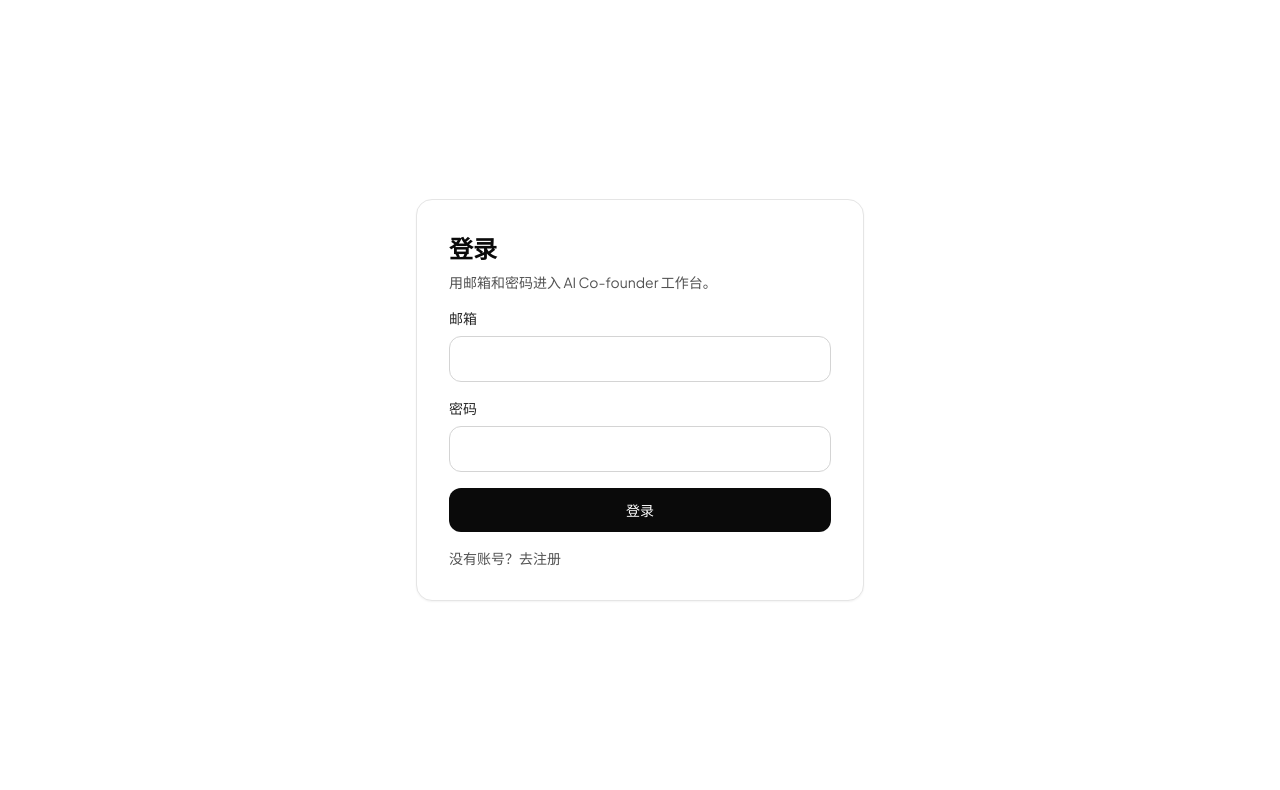
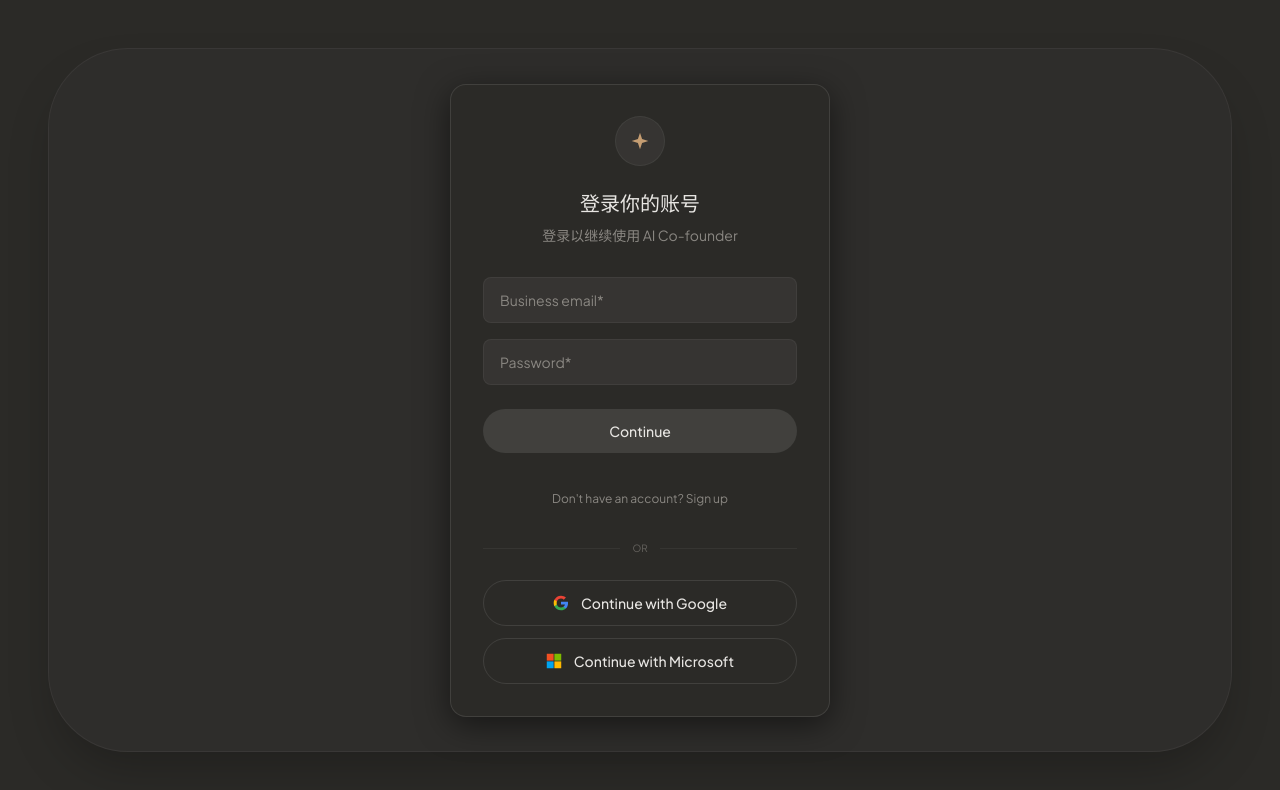
Before and after one commit to qqzhangyanhua/chat-prd2, a Next.js app in the folder apps/web/: page /login in a window 1280 px wide. Shown: the top 790 px of the page. Built offline with nearby package versions, Linux system fonts and the light colour scheme; no server answers; a web font is replaced by a local one.

Commit message:
feat(web): refresh authentication screens
Redesign the login and registration surfaces around the updated auth form
layout and messaging so they match the new product presentation. Align the
auth component tests with the current placeholders and submit flow.

```diff
--- a/apps/web/src/app/login/page.tsx
+++ b/apps/web/src/app/login/page.tsx
@@ -1,10 +1,14 @@
 import { AuthForm } from "../../components/auth/auth-form";
-
 
 export default function LoginPage() {
   return (
-    <main className="flex min-h-screen items-center justify-center px-6 py-12">
-      <AuthForm mode="login" />
+    <main className="relative flex min-h-screen flex-col items-center justify-center overflow-hidden bg-brand-dark px-6 py-12">
+      <div className="absolute inset-0 flex items-center justify-center pointer-events-none p-4 md:p-12">
+        <div className="w-full h-full max-w-[1400px] bg-brand-darker/40 rounded-[48px] md:rounded-[80px] shadow-2xl border border-white/5"></div>
+      </div>
+      <div className="relative z-10 w-full max-w-[400px]">
+        <AuthForm mode="login" />
+      </div>
     </main>
   );
 }
--- a/apps/web/src/app/register/page.tsx
+++ b/apps/web/src/app/register/page.tsx
@@ -1,10 +1,14 @@
 import { AuthForm } from "../../components/auth/auth-form";
-
 
 export default function RegisterPage() {
   return (
-    <main className="flex min-h-screen items-center justify-center px-6 py-12">
-      <AuthForm mode="register" />
+    <main className="relative flex min-h-screen flex-col items-center justify-center overflow-hidden bg-brand-dark px-6 py-12">
+      <div className="absolute inset-0 flex items-center justify-center pointer-events-none p-4 md:p-12">
+        <div className="w-full h-full max-w-[1400px] bg-brand-darker/40 rounded-[48px] md:rounded-[80px] shadow-2xl border border-white/5"></div>
+      </div>
+      <div className="relative z-10 w-full max-w-[400px]">
+        <AuthForm mode="register" />
+      </div>
     </main>
   );
 }
--- a/apps/web/src/components/auth/auth-form.tsx
+++ b/apps/web/src/components/auth/auth-form.tsx
@@ -22,11 +22,12 @@ export function AuthForm({ mode }: AuthFormProps) {
   const [errorMessage, setErrorMessage] = useState<string | null>(null);
   const [isSubmitting, setIsSubmitting] = useState(false);
 
-  const submitLabel = mode === "login" ? "登录" : "注册";
+  const titleLabelCn = mode === "login" ? "登录你的账号" : "创建你的账号";
+  const subtitleLabelCn = mode === "login" ? "登录以继续使用 AI Co-founder" : "注册以继续使用 AI Co-founder";
+  const submitLabel = "Continue";
   const submitAction = mode === "login" ? login : register;
   const switchHref = mode === "login" ? "/register" : "/login";
-  const switchLabel =
-    mode === "login" ? "没有账号？去注册" : "已有账号？去登录";
+  const switchLabel = mode === "login" ? "Don't have an account? Sign up" : "Already have an account? Log in";
 
   async function handleSubmit(event: FormEvent<HTMLFormElement>) {
     event.preventDefault();
@@ -50,56 +51,103 @@ export function AuthForm({ mode }: AuthFormProps) {
   }
 
   return (
-    <form
-      className="mx-auto flex w-full max-w-md flex-col gap-4 rounded-2xl border border-neutral-200 bg-white p-8 shadow-sm"
-      onSubmit={handleSubmit}
-    >
-      <div className="space-y-2">
-        <h1 className="text-2xl font-semibold text-neutral-950">{submitLabel}</h1>
-        <p className="text-sm text-neutral-600">
-          用邮箱和密码进入 AI Co-founder 工作台。
-        </p>
+    <div className="mx-auto flex w-full max-w-[380px] flex-col items-center rounded-2xl border border-white/10 bg-brand-dark p-8 shadow-[0_8px_32px_rgba(0,0,0,0.5)]">
+      <div className="mb-6 flex h-12 w-12 items-center justify-center rounded-full bg-brand-darker text-brand-primary ring-1 ring-white/10">
+        <svg width="20" height="20" viewBox="0 0 24 24" fill="none" xmlns="http://www.w3.org/2000/svg">
+          <path d="M12 2L14.5 9.5L22 12L14.5 14.5L12 22L9.5 14.5L2 12L9.5 9.5L12 2Z" fill="currentColor" strokeLinejoin="round"/>
+        </svg>
       </div>
 
-      <label className="flex flex-col gap-2 text-sm font-medium text-neutral-800">
-        邮箱
+      <h2 className="mb-2 text-xl font-medium text-content-light">{titleLabelCn}</h2>
+      <p className="mb-8 text-sm text-content-muted">{subtitleLabelCn}</p>
+
+      <form className="flex w-full flex-col gap-4" onSubmit={handleSubmit}>
+        <div className="flex flex-col gap-4">
           <input
-          className="rounded-xl border border-neutral-300 px-4 py-3 text-sm outline-none transition focus:border-neutral-950"
+            autoComplete="email"
+            className="w-full rounded-lg border border-white/5 bg-brand-darker px-4 py-3 text-sm text-content-light placeholder-content-muted outline-none transition-all hover:border-white/10 focus:border-white/20 focus:ring-2 focus:ring-brand-primary/20"
             name="email"
+            placeholder="Business email*"
             type="email"
+            required
             value={email}
             onChange={(event) => setEmail(event.target.value)}
           />
-      </label>
 
-      <label className="flex flex-col gap-2 text-sm font-medium text-neutral-800">
-        密码
           <input
-          className="rounded-xl border border-neutral-300 px-4 py-3 text-sm outline-none transition focus:border-neutral-950"
+            autoComplete={mode === "login" ? "current-password" : "new-password"}
+            className="w-full rounded-lg border border-white/5 bg-brand-darker px-4 py-3 text-sm text-content-light placeholder-content-muted outline-none transition-all hover:border-white/10 focus:border-white/20 focus:ring-2 focus:ring-brand-primary/20"
             name="password"
+            placeholder="Password*"
             type="password"
+            required
             value={password}
             onChange={(event) => setPassword(event.target.value)}
           />
-      </label>
+        </div>
 
         {errorMessage ? (
-        <p className="rounded-xl border border-red-200 bg-red-50 px-4 py-3 text-sm text-red-700">
-          {errorMessage}
-        </p>
+          <div className="flex items-start gap-3 rounded-lg border border-red-500/20 bg-red-500/10 px-4 py-3">
+            <svg className="mt-0.5 h-4 w-4 shrink-0 text-red-500" fill="none" stroke="currentColor" strokeWidth={2} viewBox="0 0 24 24">
+              <circle cx="12" cy="12" r="10" />
+              <path d="M12 8v4m0 4h.01" />
+            </svg>
+            <p className="text-sm text-red-400">{errorMessage}</p>
+          </div>
         ) : null}
 
         <button
-        className="rounded-xl bg-neutral-950 px-4 py-3 text-sm font-medium text-white disabled:cursor-not-allowed disabled:bg-neutral-500"
+          className="mt-2 flex w-full items-center justify-center rounded-[100px] bg-white/10 px-4 py-3 text-sm font-medium text-content-light transition-all hover:bg-white/20 active:scale-[0.98] disabled:cursor-not-allowed disabled:opacity-50"
           disabled={isSubmitting}
           type="submit"
         >
-        {isSubmitting ? "提交中..." : submitLabel}
+          {isSubmitting ? (
+            <span className="flex items-center justify-center gap-2">
+              <svg className="h-4 w-4 animate-spin text-white/50" fill="none" viewBox="0 0 24 24">
+                <circle className="opacity-25" cx="12" cy="12" r="10" stroke="currentColor" strokeWidth="4" />
+                <path className="opacity-75" d="M4 12a8 8 0 018-8V0C5.373 0 0 5.373 0 12h4z" fill="currentColor" />
+              </svg>
+              提交中...
+            </span>
+          ) : submitLabel}
         </button>
 
-      <Link className="text-sm text-neutral-600 underline-offset-4 hover:underline" href={switchHref}>
+        <div className="mt-4 mb-2 text-center">
+          <Link
+            className="text-xs text-content-muted transition-colors hover:text-content-light"
+            href={switchHref}
+          >
             {switchLabel}
           </Link>
+        </div>
+
+        <div className="my-2 flex items-center gap-3">
+          <div className="h-[1px] flex-1 bg-white/5"></div>
+          <span className="text-[10px] uppercase text-content-muted/60">OR</span>
+          <div className="h-[1px] flex-1 bg-white/5"></div>
+        </div>
+
+        <div className="flex flex-col gap-3">
+          <button type="button" className="flex w-full items-center justify-center gap-3 rounded-[100px] border border-white/10 bg-transparent px-4 py-3 text-sm font-medium text-content-light transition-all hover:bg-white/5 active:scale-[0.98]">
+            <svg width="16" height="16" viewBox="0 0 24 24" fill="none" xmlns="http://www.w3.org/2000/svg">
+              <path d="M22.56 12.25c0-.78-.07-1.53-.2-2.25H12v4.26h5.92c-.26 1.37-1.04 2.53-2.21 3.31v2.77h3.57c2.08-1.92 3.28-4.74 3.28-8.09z" fill="#4285F4"/>
+              <path d="M12 23c2.97 0 5.46-.98 7.28-2.66l-3.57-2.77c-.98.66-2.23 1.06-3.71 1.06-2.86 0-5.29-1.93-6.16-4.53H2.18v2.84C3.99 20.53 7.7 23 12 23z" fill="#34A853"/>
+              <path d="M5.84 14.09c-.22-.66-.35-1.36-.35-2.09s.13-1.43.35-2.09V7.07H2.18C1.43 8.55 1 10.22 1 12s.43 3.45 1.18 4.93l2.85-2.22.81-.62z" fill="#FBBC05"/>
+              <path d="M12 5.38c1.62 0 3.06.56 4.21 1.64l3.15-3.15C17.45 2.09 14.97 1 12 1 7.7 1 3.99 3.47 2.18 7.07l3.66 2.84c.87-2.6 3.3-4.53 6.16-4.53z" fill="#EA4335"/>
+            </svg>
+            Continue with Google
+          </button>
+          <button type="button" className="flex w-full items-center justify-center gap-3 rounded-[100px] border border-white/10 bg-transparent px-4 py-3 text-sm font-medium text-content-light transition-all hover:bg-white/5 active:scale-[0.98]">
+            <svg width="16" height="16" viewBox="0 0 21 21" xmlns="http://www.w3.org/2000/svg">
+              <rect x="1" y="1" width="9" height="9" fill="#F25022"/>
+              <rect x="11" y="1" width="9" height="9" fill="#7FBA00"/>
+              <rect x="1" y="11" width="9" height="9" fill="#00A4EF"/>
+              <rect x="11" y="11" width="9" height="9" fill="#FFB900"/>
+            </svg>
+            Continue with Microsoft
+          </button>
+        </div>
       </form>
+    </div>
   );
 }
```
Also changed, not shown: 1 other file (tests, documents, lock files or other folders). Lines whose indentation alone changed are shown as unchanged.
